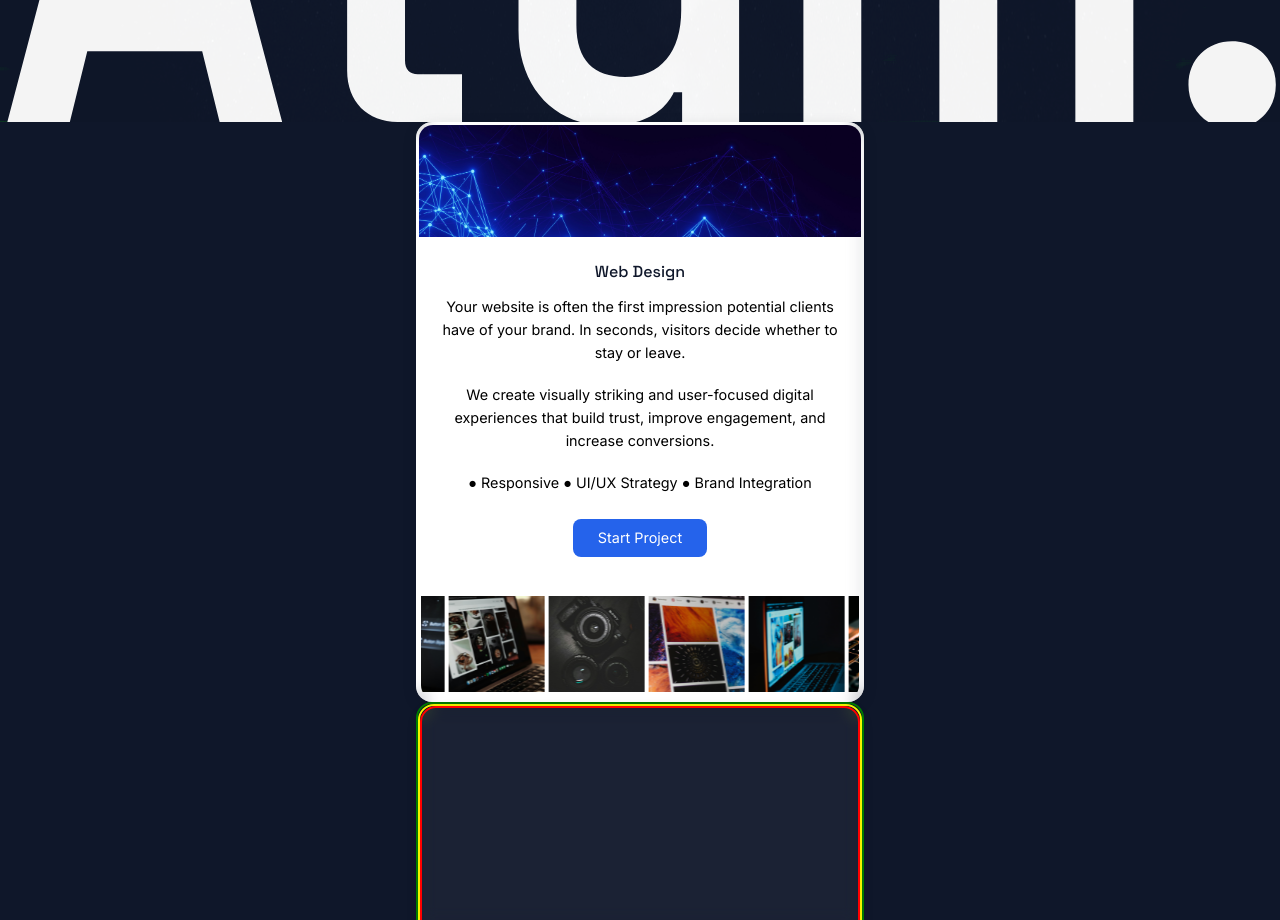
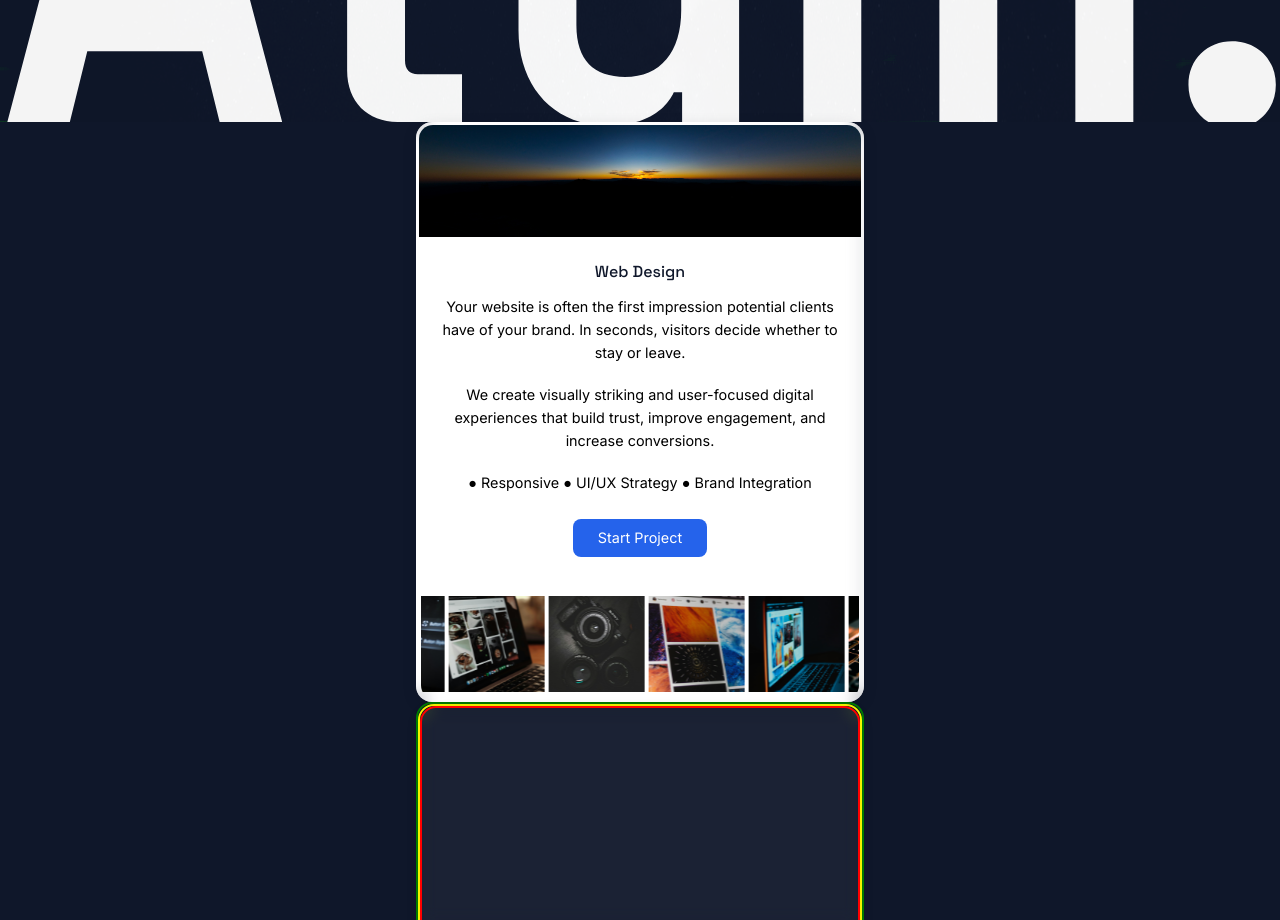
Before and after one commit to Lebo-Madikane/Atum., a Next.js app: page / in a window 1280 px wide. Shown: the part 2560-3480 px from the top of the page. Built offline with nearby package versions, Linux system fonts and the light colour scheme; a web font is replaced by a local one.

Commit message:
update image

```diff
--- a/src/components/LearnMore/LearnMore.js
+++ b/src/components/LearnMore/LearnMore.js
@@ -39,7 +39,7 @@ export default function LearnMore() {
         <section className={styles.learnMore}>
             <div className={styles.container}>
                 <Card className={styles.learnMoreCard}>
-                    <div className={styles.header}><Image className={styles.image} src='/learnMore-images/designHeaderImg.webp' alt="Audience Image" width={150} height={100} priority={true} /></div>
+                    <div className={styles.header}><Image className={styles.image} src='/learnMore-images/designHeaderImage.webp' alt="Audience Image" width={150} height={100} priority={true} /></div>
                     <div className={styles.body}>
                         <div className={styles.text}>
                             <h7>Web Design</h7>
```
Also changed, not shown: public/learnMore-images/designHeaderImage.webp (added).
